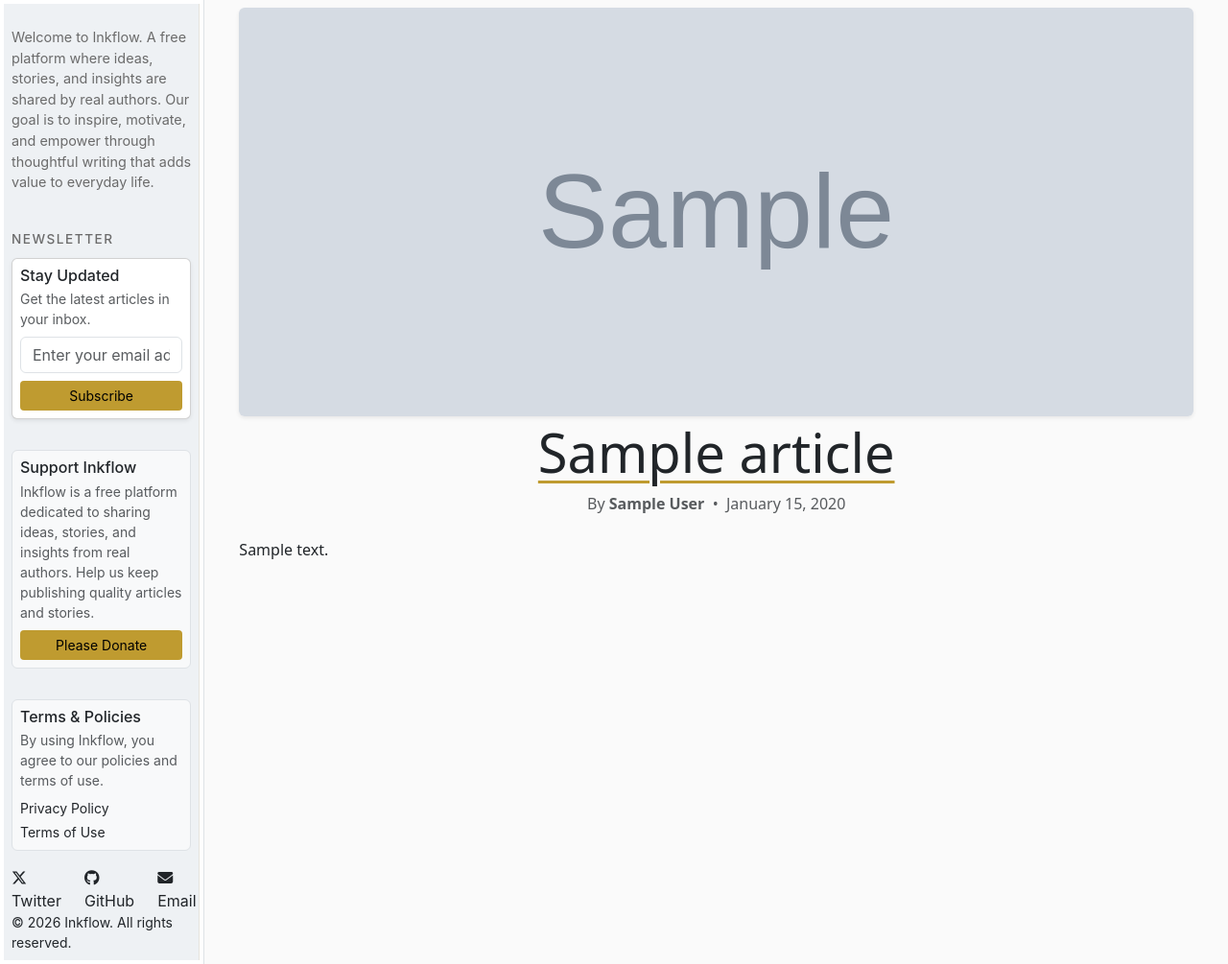
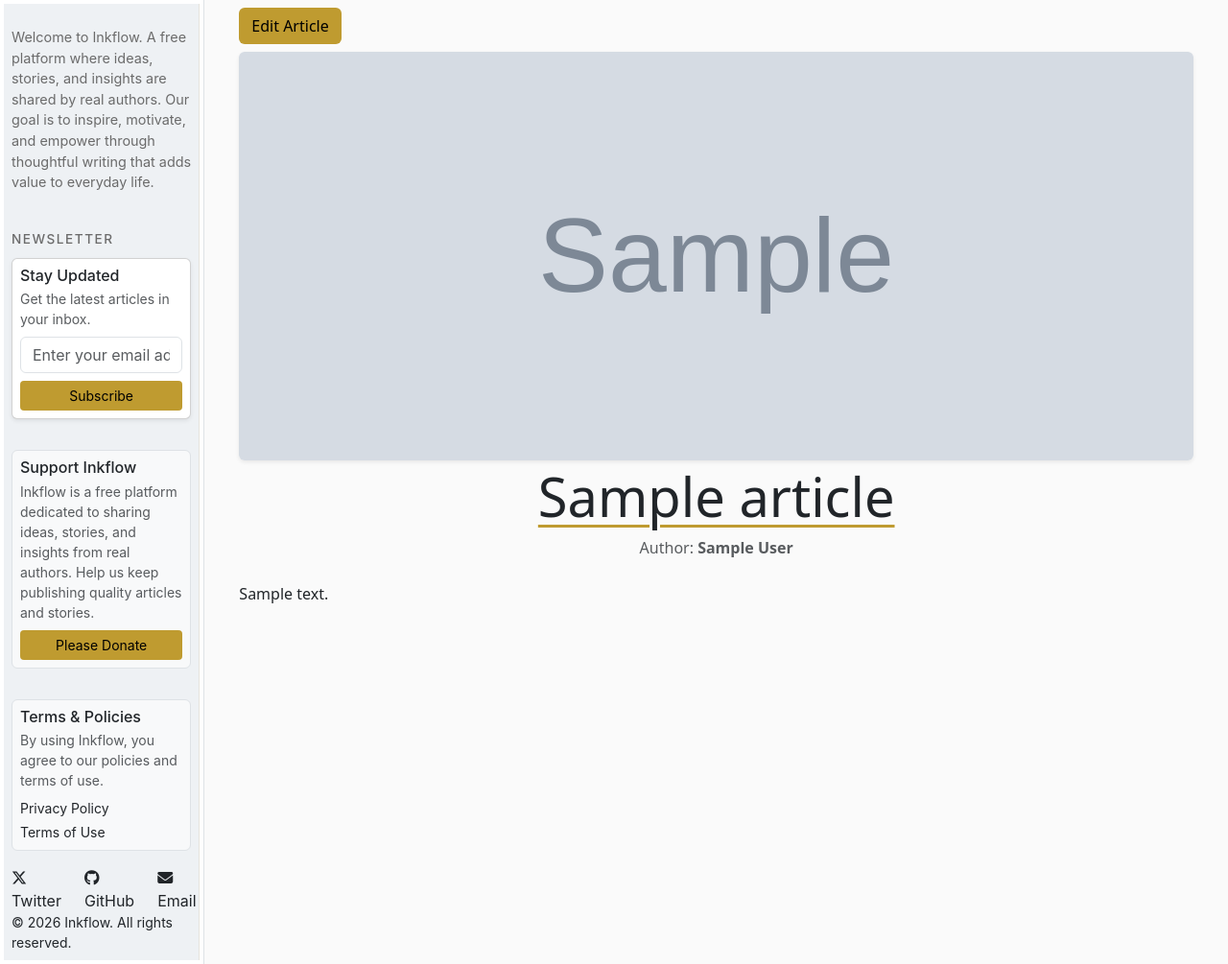
Before and after one commit to Kgothatso-create/publishing-cms, a Django app: a page that uses templates/articles/view.html in a window 1280 px wide. Shown: the part 63-1068 px from the top of the page at 96% size. Run offline with Django 5.2, Linux system fonts and the light colour scheme; a user stored in the database is signed in; tables that the repository leaves empty hold one stand-in row (values such as "Sample post"); grey boxes marked "Sample" are stand-in pictures; some libraries are stand-ins or nearby versions.

Commit message:
Added the edit feature.

```diff
--- a/articles/views.py
+++ b/articles/views.py
@@ -1,6 +1,7 @@
 from django.contrib.auth.decorators import login_required
 from django.core.paginator import Paginator
 from django.db.models import Q
+from django.http import HttpRequest, HttpResponse
 from django.shortcuts import get_object_or_404, redirect, render
 from django.utils.text import slugify
 from articles.forms import ArticleForm
@@ -18,7 +19,26 @@ def home(request):
     return render(request, "articles/home.html", context)
 
 
-def view_article(request, slug):
+def view_article(request: HttpRequest, slug: str) -> HttpResponse:
+    """
+    Display a single article.
+
+    Published articles are publicly accessible. Draft articles are only
+    accessible by their author, allowing authors to preview their own
+    unpublished content.
+
+    Determines whether the current user has permission to edit the article
+    and passes this permission state to the template.
+
+    Args:
+        request (HttpRequest): The HTTP request object containing user
+            authentication information.
+        slug (str): The unique slug identifying the article.
+
+    Returns:
+        HttpResponse: Rendered article detail page containing the article,
+            related articles, and edit permissions.
+    """
 
     if request.user.is_authenticated:
         article = get_object_or_404(
@@ -47,9 +67,15 @@ def view_article(request, slug):
             .order_by("-published_at")[:3]
         )
 
+    can_edit = (
+        request.user.is_authenticated
+        and article.author == request.user
+    )
+
     context = {
         "article": article,
         "related_articles": related_articles,
+        "can_edit": can_edit,
     }
 
     return render(request, "articles/view.html", context)
@@ -109,7 +135,7 @@ def article_edit(request, slug):
 
         if form.is_valid():
             form.save()
-            return redirect("article list")
+            return redirect("view article", slug=article.slug)
     else:
         form = ArticleForm(instance=article)
 
--- a/templates/articles/view.html
+++ b/templates/articles/view.html
@@ -5,6 +5,15 @@
 
 {% block content %}
     <div class="container mt-2 mb-5">
+        {% if can_edit %}
+            <div class="mt-2 mb-2">
+                <a href="{% url 'article-edit' article.slug %}"
+                   class="btn "
+                   style="background-color:#bf9b30; color:#000;">
+                    Edit Article
+                </a>
+            </div>
+        {% endif %}
         <!-- Featured Image (Responsive Hero using Bootstrap ratio) -->
         {% if article.featured_image %}
             <div class="mb-1">
@@ -21,20 +30,11 @@
             <h1 class="display-4 font-weight-bold article-title">
                 {{ article.title }}
             </h1>
-            {% if article.subheading %}
-                <p class="lead text-muted mt-1">
-                    {{ article.subheading }}
-                </p>
-            {% endif %}
             <div class="text-muted mt-1">
-                By
+                Author:
                 <strong>
                     {{ article.author.get_full_name|default:article.author.username }}
                 </strong>
-                {% if article.published_at %}
-                    &nbsp;•&nbsp;
-                    {{ article.published_at|date:"F d, Y" }}
-                {% endif %}
             </div>
         </header>
         <!-- Article Body -->
```
